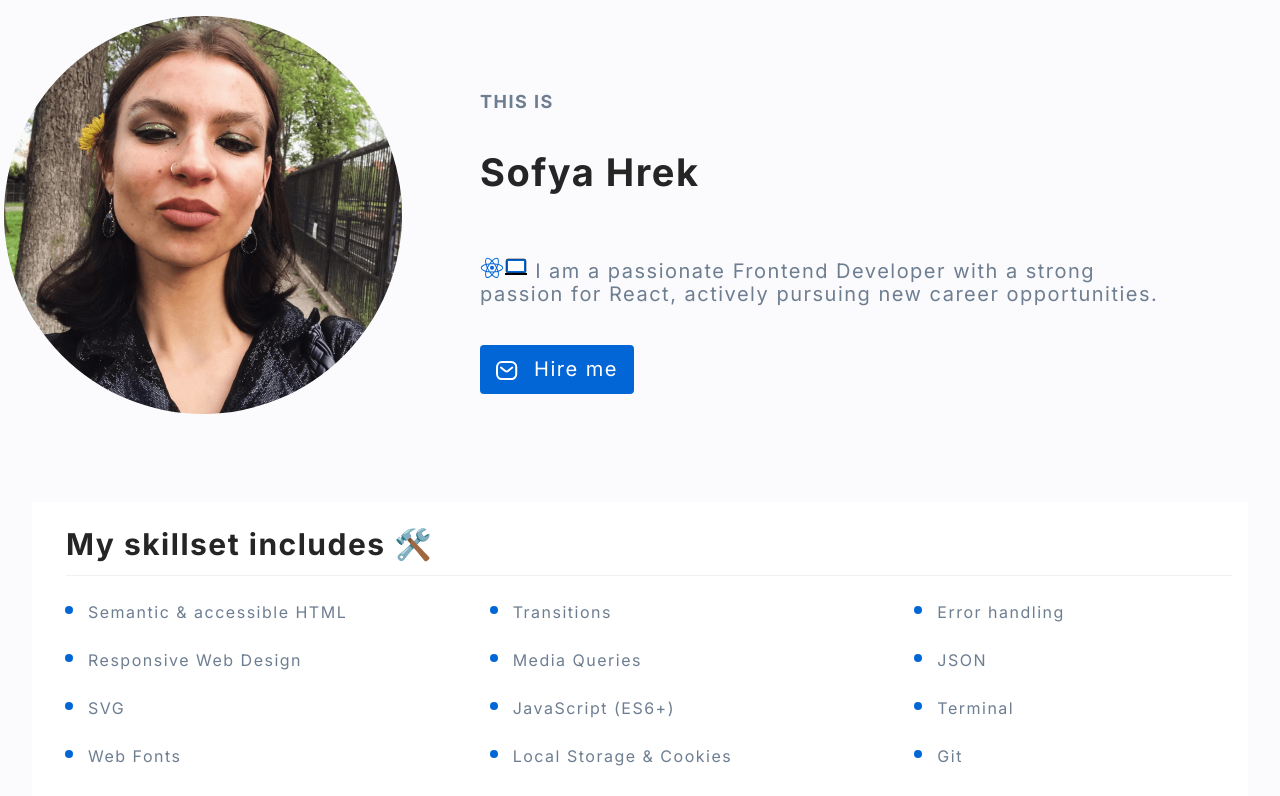
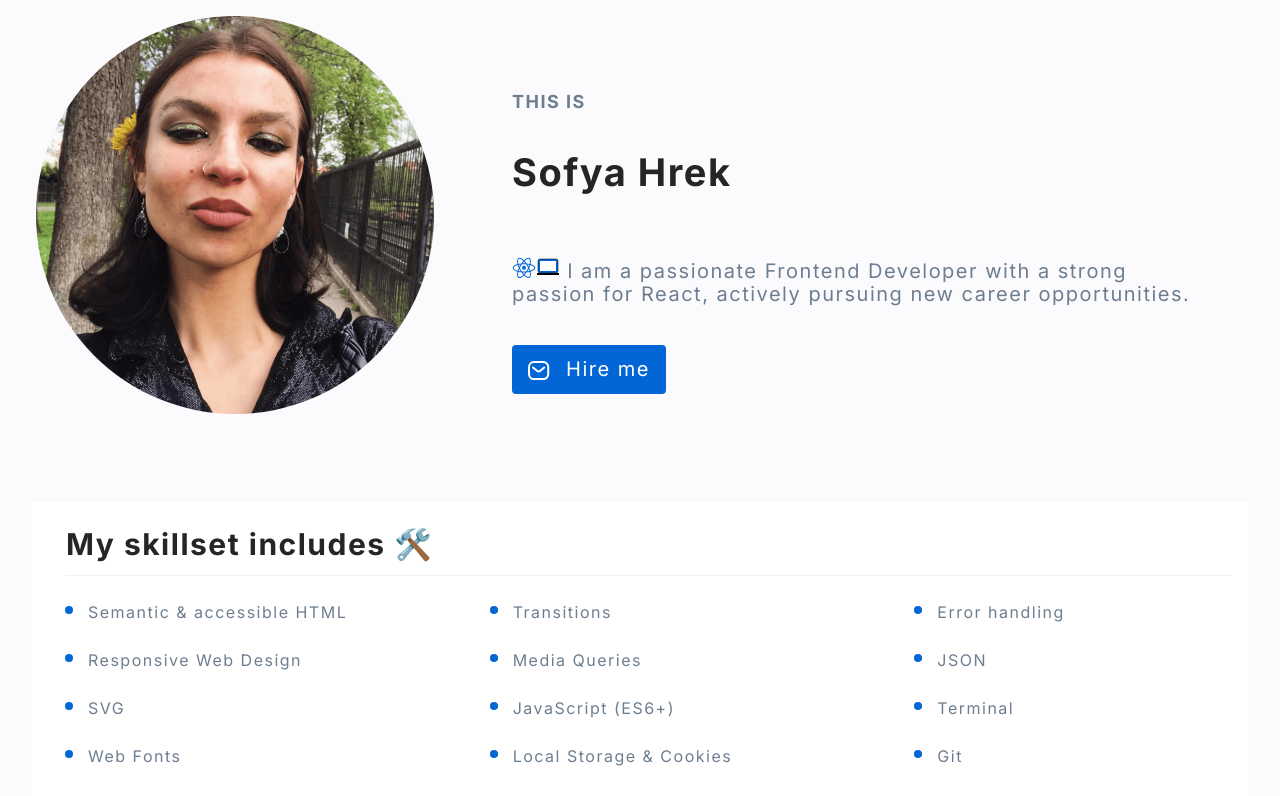
Before and after one commit to sofyahreksoftware/personal-homepage, a React (Create React App) app: page / in a window 1280 px wide. Shown: the top 796 px of the page. Built offline with nearby package versions, Linux system fonts and the light colour scheme.

Commit message:
feat: add MainContainer styled component for main content styling

```diff
--- a/src/App.js
+++ b/src/App.js
@@ -1,3 +1,4 @@
+import { MainContainer } from "./MainContainer/styled";
 import { Bio } from "./Bio";
 import { SkillsSection } from "./SkillsSection";
 import { currentSkillsList, futureSkillsList } from "./skills";
@@ -5,6 +6,7 @@ import { currentSkillsList, futureSkillsList } from "./skills";
 function App() {
   return (
     <div>
+      <MainContainer>
         <Bio
           titleAdditionalContent="THIS IS"
           titleName="Sofya Hrek"
@@ -19,6 +21,7 @@ function App() {
           skills={futureSkillsList}
           $condensedView
         />
+      </MainContainer>
     </div>
   );
 }
--- /dev/null
+++ b/src/MainContainer/styled.js
@@ -0,0 +1,6 @@
+import styled from "styled-components";
+
+export const MainContainer = styled.main`
+  max-width: 1216px;
+  margin: 0 auto;
+`;
```
Lines whose indentation alone changed are shown as unchanged.
